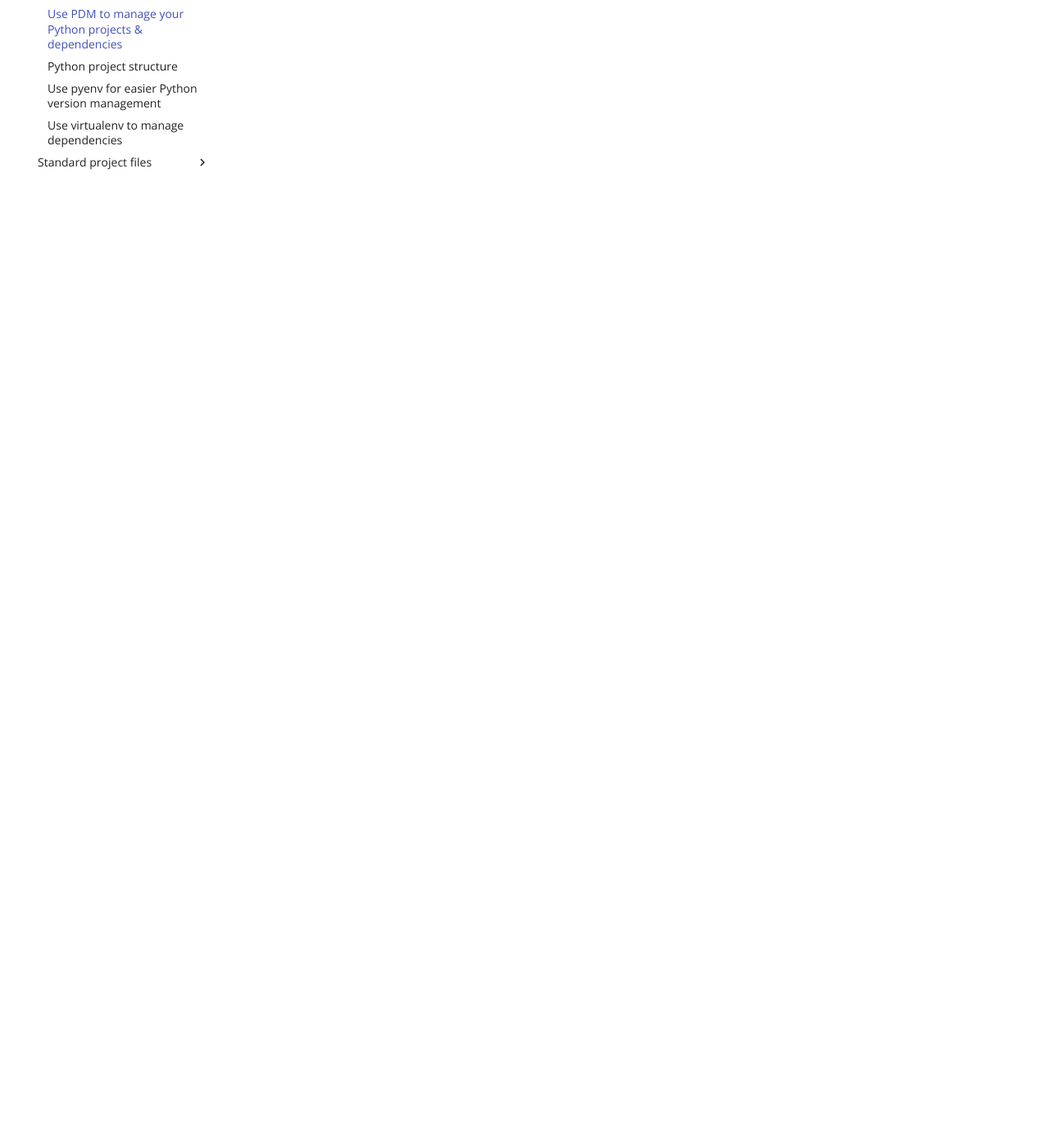
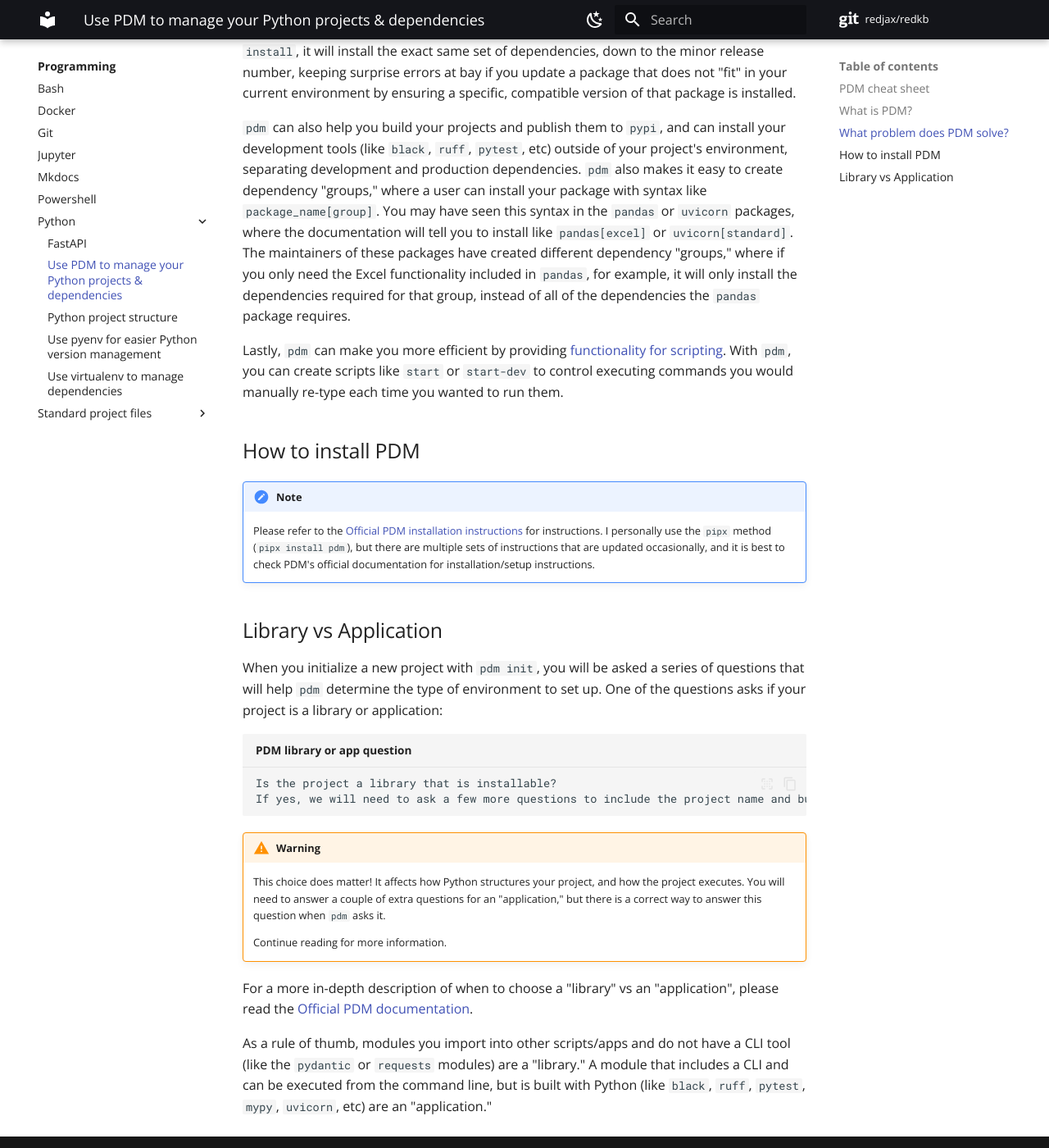
Before and after one commit to redjax/redkb, an MkDocs documentation site: the page built from docs/programming/python/pdm.md, in a window 1280 px wide and 1400 px high, scrolled down 2196 px. Shown: the whole window at 82% size. Built offline with MkDocs 1.6.1 and Material for MkDocs 9.7.7, drawn with Linux system fonts in a browser that asks for light colours; comment, search, counter and statistics services are not loaded; some of the changed text lies outside the part shown.

Commit message:
Add a table of contents.
Add a "library vs application" section

````diff
--- a/docs/programming/python/pdm.md
+++ b/docs/programming/python/pdm.md
@@ -5,18 +5,43 @@
     - [x] Write section describing `pdm`
         - [x] What is `pdm`?
         - [x] What problem does `pdm` solve?
-    - [ ] Write section for installing `pdm`
-        - [ ] With the convenience script
-        - [ ] With Scoop (Windows)
-        - [ ] With `pipx`
-        - [ ] With `pip`
     - [ ] Write `pdm` cheat sheet
-        - [ ] Initialize a project
-            - [ ] Difference between an `application` and a `library`
+        - [x] Initialize a project
+            - [x] Difference between an `application` and a `library`
         - [ ] Add/remove dependencies
         - [ ] Execute code
         - [ ] Add development dependencies
         - [ ] Publish project to `pypi`
+
+!!! TOC
+
+    - [`pdm` cheat sheet](#pdm-cheat-sheet)
+    - [What is PDM?](#what-is-pdm)
+        - [What problem does PDM solve?](#what-problem-does-pdm-solve)
+    - [How to install PDM](#how-to-install-pdm)
+    - [What is a "library" vs an "application"](#library-vs-application)
+
+## PDM cheat sheet
+
+!!! TODO
+
+    - [ ] Install dependency
+    - [ ] Install dependency in a specific group
+        - [ ] "development" group
+        - [ ] A custom "standard" group
+    - [ ] Uninstall dependency
+    - [ ] Uninstall dependency from a specific group
+        - [ ] "development" group
+        - [ ] A custom "standard" group
+    - [ ] Update a package
+    - [ ] Lock dependencies
+    - [ ] Run commands with `pdm run`
+    - [ ] Execute a PDM script
+    - [ ] Publish a package to pypi
+
+| Command    | Description                         | Notes                                                                                           |
+| ---------- | ----------------------------------- | ----------------------------------------------------------------------------------------------- |
+| `pdm init` | Initialize a new project with `pdm` | The `pdm` tool will ask a series of questions, and build an environment based on your responses |
 
 ## What is PDM?
 
@@ -35,3 +60,28 @@ If you have already used tools like `poetry` or `conda`, you are familiar with t
 `pdm` can also help you build your projects and publish them to `pypi`, and can install your development tools (like `black`, `ruff`, `pytest`, etc) outside of your project's environment, separating development and production dependencies. `pdm` also makes it easy to create dependency "groups," where a user can install your package with syntax like `package_name[group]`. You may have seen this syntax in the `pandas` or `uvicorn` packages, where the documentation will tell you to install like `pandas[excel]` or `uvicorn[standard]`. The maintainers of these packages have created different dependency "groups," where if you only need the Excel functionality included in `pandas`, for example, it will only install the dependencies required for that group, instead of all of the dependencies the `pandas` package requires.
 
 Lastly, `pdm` can make you more efficient by providing [functionality for scripting](https://pdm-project.org/latest/usage/scripts/). With `pdm`, you can create scripts like `start` or `start-dev` to control executing commands you would manually re-type each time you wanted to run them.
+
+## How to install PDM
+
+!!! note
+
+    Please refer to the [Official PDM installation instructions](https://pdm-project.org/latest/#installation) for instructions. I personally use the `pipx` method (`pipx install pdm`), but there are multiple sets of instructions that are updated occasionally, and it is best to check PDM's official documentation for installation/setup instructions.
+
+## Library vs Application
+
+When you initialize a new project with `pdm init`, you will be asked a series of questions that will help `pdm` determine the type of environment to set up. One of the questions asks if your project is a library or application:
+
+```shell title="PDM library or app question"
+Is the project a library that is installable?
+If yes, we will need to ask a few more questions to include the project name and build backend [y/n] (n):
+```
+
+!!! warning
+
+    This choice does matter! It affects how Python structures your project, and how the project executes. You will need to answer a couple of extra questions for an "application," but there is a correct way to answer this question when `pdm` asks it.
+
+    Continue reading for more information.
+
+For a more in-depth description of when to choose a "library" vs an "application", please read the [Official PDM documentation](https://pdm-project.org/latest/usage/project/#library-or-application).
+
+As a rule of thumb, modules you import into other scripts/apps and do not have a CLI tool (like the `pydantic` or `requests` modules) are a "library." A module that includes a CLI and can be executed from the command line, but is built with Python (like `black`, `ruff`, `pytest`, `mypy`, `uvicorn`, etc) are an "application."
````
